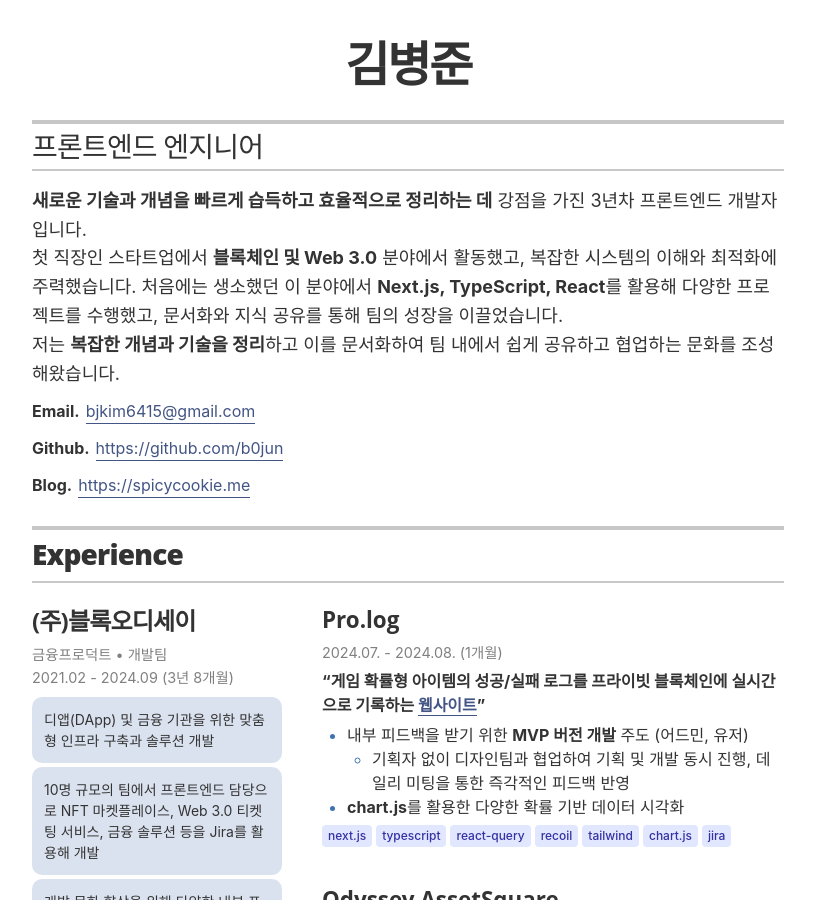
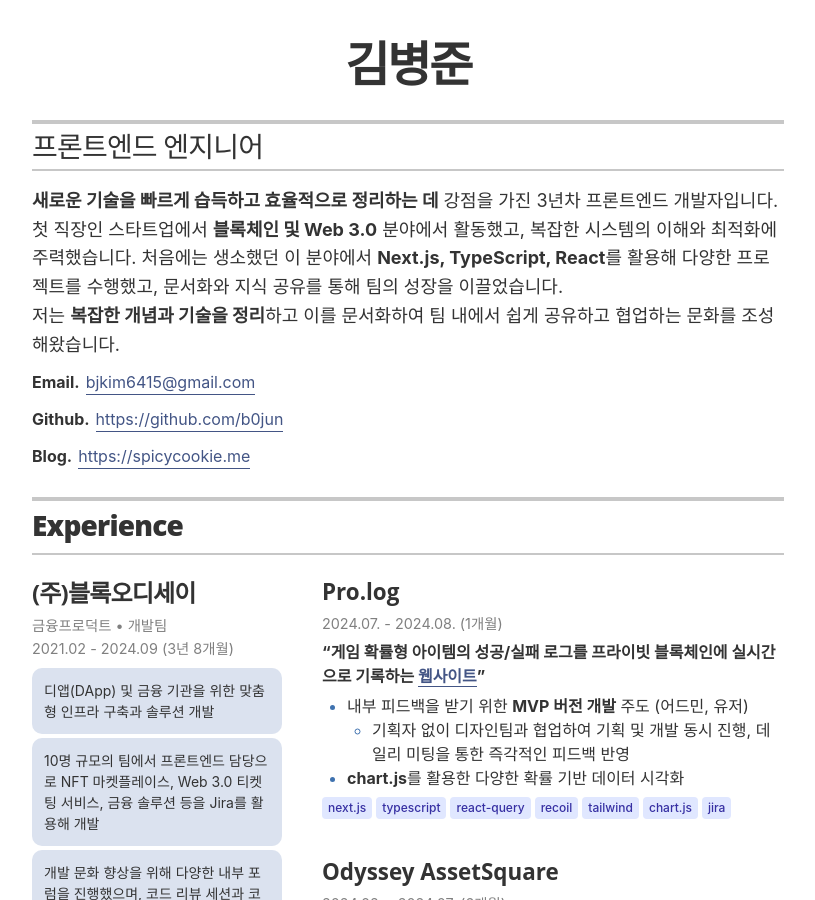
Before and after one commit to b0jun/b0jun.github.io, a Jekyll site: the page built from index.html, in a window 1280 px wide and 900 px high. Shown: the whole window, without its empty margins (232-1047 px from the left). Built offline with Jekyll 4.4.1, drawn with Linux system fonts in a browser that asks for light colours.

Commit message:
mod: 소개 수정

```diff
--- a/_config.yml
+++ b/_config.yml
@@ -23,7 +23,7 @@ resume_contact_address: '742 Evergreen Terrace, Springfield'
 resume_header_contact_info: '742 Evergreen Terrace, Springfield • 555-7334 • lisasimpson@youremailaddress.com'
 display_header_contact_info: 'false'
 
-resume_header_intro: '<p><b>새로운 기술과 개념을 빠르게 습득하고 효율적으로 정리하는 데</b> 강점을 가진 3년차 프론트엔드 개발자입니다.<br/>첫 직장인 스타트업에서 <b>블록체인 및 Web 3.0</b> 분야에서 활동했고, 복잡한 시스템의 이해와 최적화에 주력했습니다.
+resume_header_intro: '<p><b>새로운 기술을 빠르게 습득하고 효율적으로 정리하는 데</b> 강점을 가진 3년차 프론트엔드 개발자입니다.<br/>첫 직장인 스타트업에서 <b>블록체인 및 Web 3.0</b> 분야에서 활동했고, 복잡한 시스템의 이해와 최적화에 주력했습니다.
 처음에는 생소했던 이 분야에서 <b>Next.js, TypeScript, React</b>를 활용해 다양한 프로젝트를 수행했고, 문서화와 지식 공유를 통해 팀의 성장을 이끌었습니다.<br/>저는 <b>복잡한 개념과 기술을 정리</b>하고 이를 문서화하여 팀 내에서 쉽게 공유하고 협업하는 문화를 조성해왔습니다.</p>'
 
 # use "yes" to display the email contact button,
```
